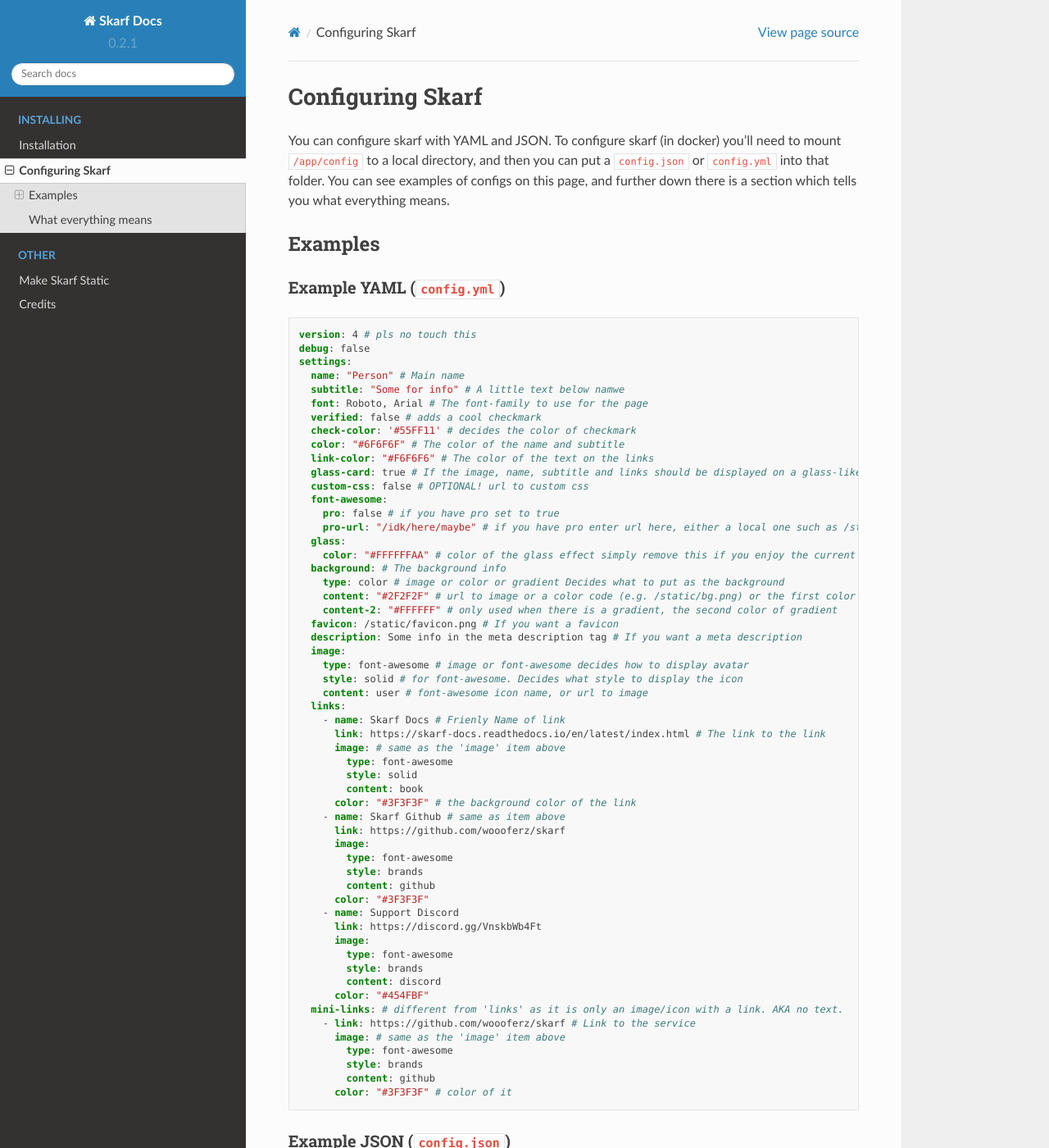
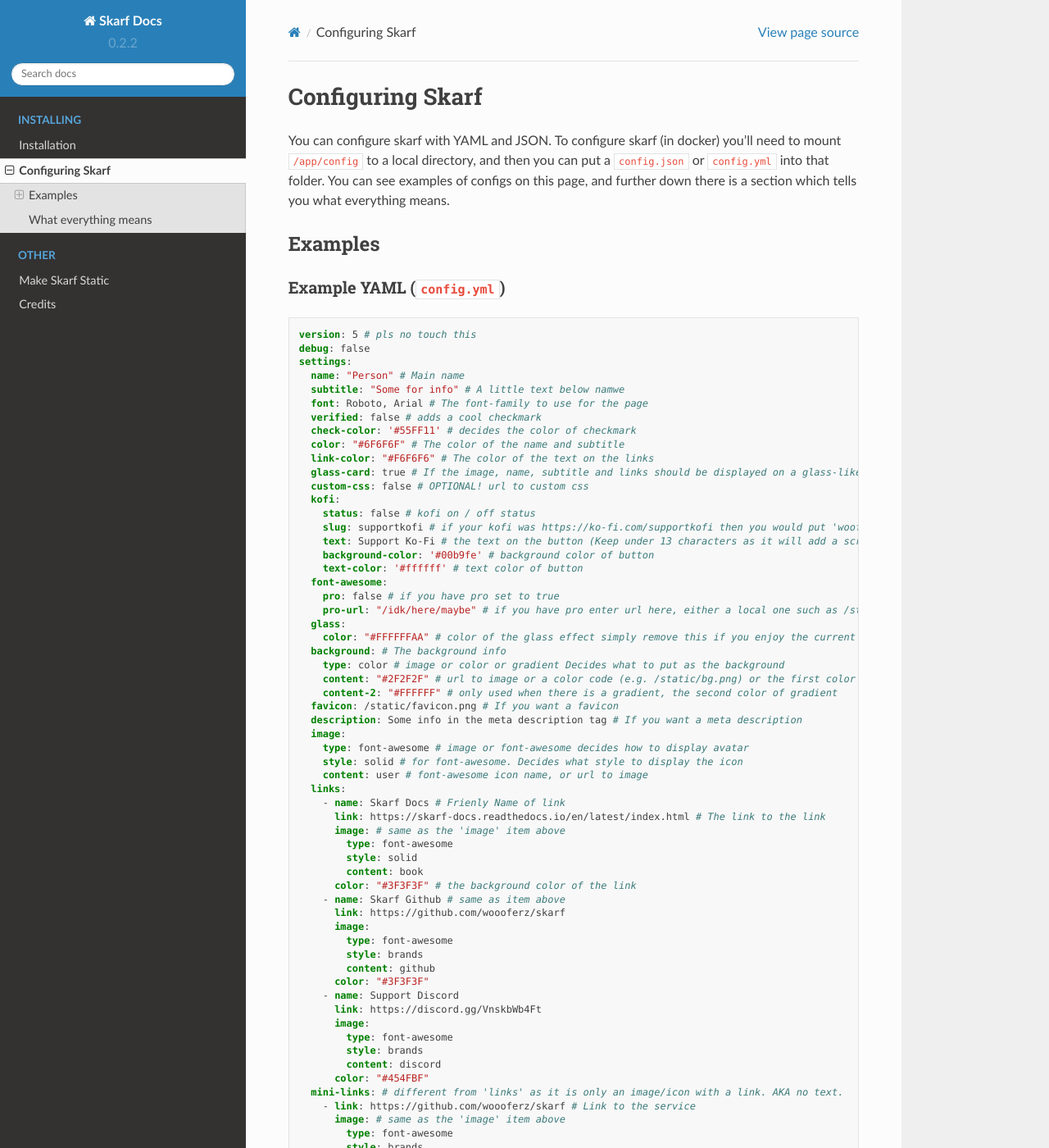
Before and after one commit to woooferz/skarf-docs, a Sphinx documentation site: the page built from docs/source/configure.md, in a window 1280 px wide and 1400 px high. Shown: the whole window at 82% size. Built offline with Sphinx 7.4.7 and the Read the Docs theme 2.0.0, drawn with Linux system fonts in a browser that asks for light colours; some of the changed text lies outside the part shown.

````diff
--- a/docs/source/conf.py
+++ b/docs/source/conf.py
@@ -6,8 +6,8 @@ project = 'Skarf Docs'
 copyright = '2022, Wooferz'
 author = 'Wooferz'
 
-release = '0.2.1'
-version = '0.2.1'
+release = '0.2.2'
+version = '0.2.2'
 
 # -- General configuration
 
--- a/docs/source/configure.md
+++ b/docs/source/configure.md
@@ -11,7 +11,7 @@ section which tells you what everything means.
 ### Example YAML (`config.yml`)
 
 ``` yaml
-version: 4 # pls no touch this
+version: 5 # pls no touch this
 debug: false
 settings:
   name: "Person" # Main name
@@ -23,6 +23,12 @@ settings:
   link-color: "#F6F6F6" # The color of the text on the links
   glass-card: true # If the image, name, subtitle and links should be displayed on a glass-like card
   custom-css: false # OPTIONAL! url to custom css
+  kofi:
+    status: false # kofi on / off status
+    slug: supportkofi # if your kofi was https://ko-fi.com/supportkofi then you would put 'wooferz'
+    text: Support Ko-Fi # the text on the button (Keep under 13 characters as it will add a scroll bar otherwise)
+    background-color: '#00b9fe' # background color of button
+    text-color: '#ffffff' # text color of button
   font-awesome:
     pro: false # if you have pro set to true
     pro-url: "/idk/here/maybe" # if you have pro enter url here, either a local one such as /static/fontawesome-pro.css or an external one such as https://fontawesome.example.com/pro.css (BOTH OF THESE WON'T WORK, GET YOUR OWN LINK)
@@ -73,7 +79,7 @@ settings:
 
 ``` json
 {
-  "version": 4,
+  "version": 5,
   "debug": false,
   "settings": {
     "name": "Person",
@@ -85,6 +91,13 @@ settings:
     "link-color": "#F6F6F6",
     "glass-card": true,
     "custom-css": false,
+    "kofi": {
+      "status": false,
+      "slug": "supportkofi",
+      "text": "Support Ko-Fi",
+      "background-color": "#00b9fe",
+      "text-color": "#ffffff"
+    },
     "font-awesome": {
       "pro": false,
       "pro-url": "/idk/here/maybe"
@@ -179,6 +192,16 @@ device.
 
 `settings.custom-css` A link to custom css
 
+`settings.kofi.status` true/false if you want to enable Ko-Fi Integration.
+
+`settings.kofi.slug` Your kofi link, but only the last bit (e.g. supportkofi)
+
+`settings.kofi.text` Button text on Ko-Fi Integration.
+
+`settings.kofi.background-color` Background color of Ko-Fi Integration button.
+
+`settings.kofi.text-color` Text color on Ko-Fi Integration button.
+
 `settings.font-awesome.pro` If you want pro url enabled (true/false)
 
 `settings.font-awesome.pro-url` The link to fontawesome pro you want to
````
